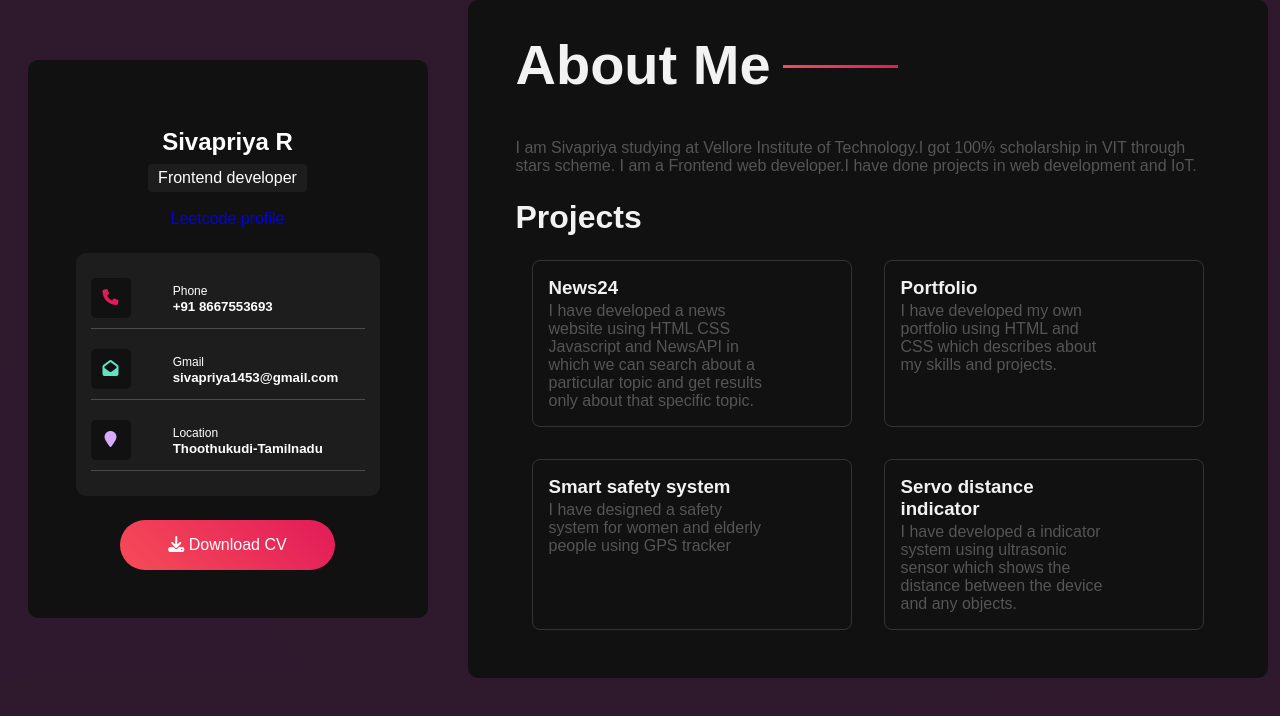
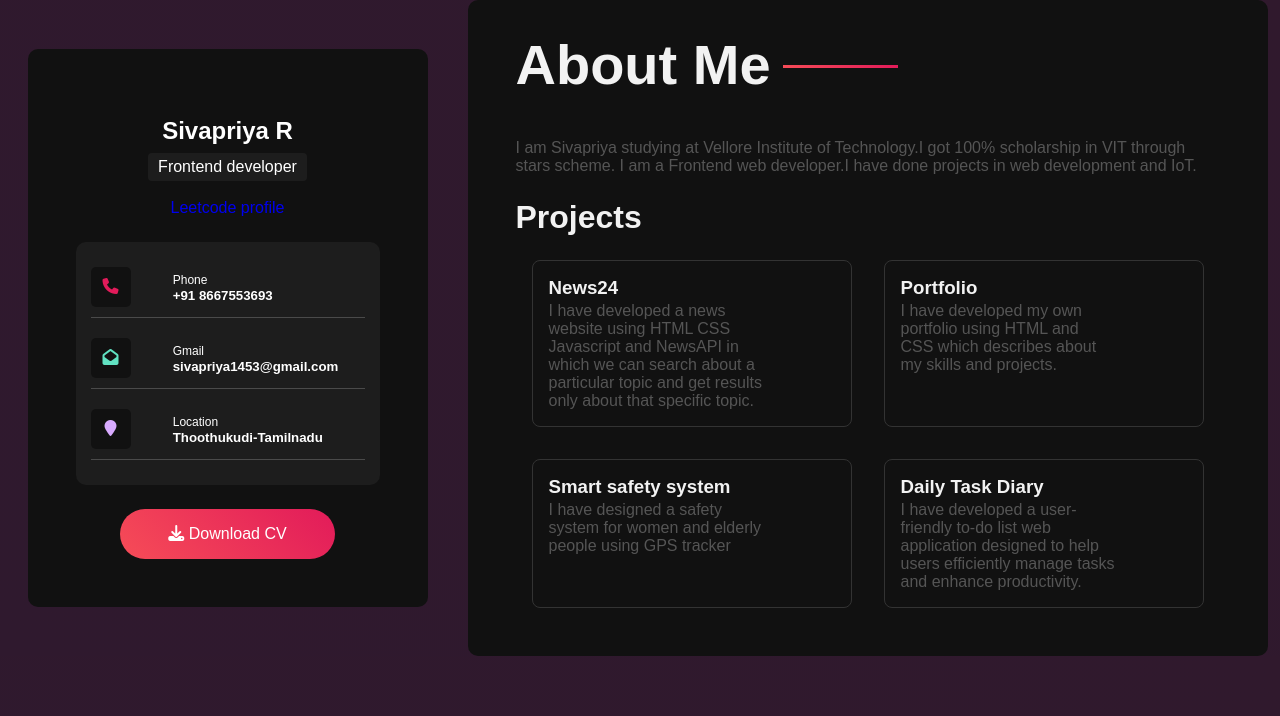
Before and after one commit to Sivapriya-R/sivapriya-portfolio.com, a plain HTML site: page index.html in a window 1280 px wide. Drawn offline with Linux system fonts and the light colour scheme.

Commit message:
Update index.html

```diff
--- a/index.html
+++ b/index.html
@@ -92,8 +92,8 @@
 
             <div class="workbox">
                 <div class="desc">
-                   <h3>Servo distance indicator</h3>
-                   <p>I have developed a indicator system using ultrasonic sensor which shows the distance between the device and any objects.</p>
+                   <h3>Daily Task Diary</h3>
+                   <p>I have developed a user-friendly to-do list web application designed to help users efficiently manage tasks and enhance productivity.</p>
                 </div>
             </div>
           </div>
```
